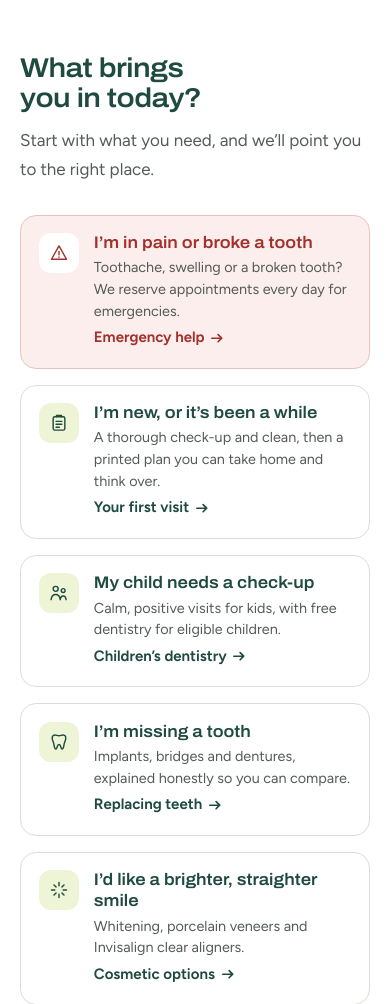
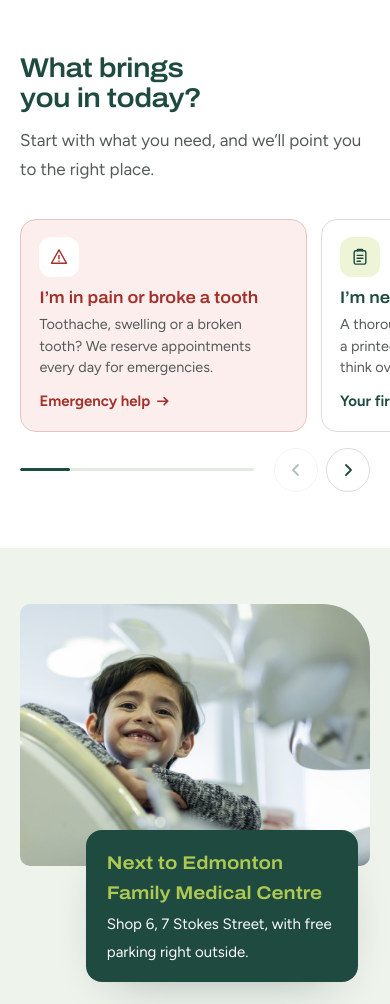
Before and after one commit to DevDznn/south-cairns-dental, a PHP site: page / in a window 390 px wide. Shown: the part 1805-2809 px from the top of the page. Run offline with PHP 8.4, Linux system fonts and the light colour scheme.

Commit message:
Add swipeable phone carousels to homepage card sections
On phones, the "What brings you in", services, dentists and payment
sections become scroll-snap carousels with a peek of the next card,
previous/next buttons and a progress track, instead of long vertical
stacks. Filtering services resets the carousel to the start. Tablet and
desktop keep their grid layouts.

Co-Authored-By: Claude Opus 5.5 <noreply@anthropic.com>

```diff
--- a/assets/css/style.css
+++ b/assets/css/style.css
@@ -1386,19 +1386,21 @@ a[href^="tel:"] { white-space: nowrap; }
   .stats dt { font-size: .82rem; line-height: 1.35; margin-top: .35rem; }
 }
 
-/* Services: cards become thumbnail rows below desktop (two columns on tablets), chips scroll sideways on phones */
+/* Services: a carousel on phones (below), thumbnail rows in two columns on tablets; chips scroll sideways on phones */
 @media (max-width: 639px) {
   .page-home .chips { flex-wrap: nowrap; overflow-x: auto; margin: 0 calc(-1 * var(--gutter)) var(--s-5); padding: 2px var(--gutter); scrollbar-width: none; scroll-snap-type: x proximity; }
   .page-home .chips::-webkit-scrollbar { display: none; }
   .page-home .chip { flex: none; scroll-snap-align: start; }
-  .page-home .svc-grid { grid-template-columns: minmax(0, 1fr); gap: .75rem; }
+  .page-home .svc-card__media { aspect-ratio: 16 / 10; }
 }
-@media (min-width: 640px) and (max-width: 1099px) { .page-home .svc-grid { grid-template-columns: repeat(2, minmax(0, 1fr)); gap: 1rem; } }
+@media (min-width: 640px) and (max-width: 1099px) {
+  .page-home .svc-grid { grid-template-columns: repeat(2, minmax(0, 1fr)); gap: 1rem; }
+  .page-home .svc-card a { flex-direction: row; }
+  .page-home .svc-card__media { flex: none; width: 32%; aspect-ratio: auto; }
+}
 @media (max-width: 1099px) {
-  .page-home .svc-card a { flex-direction: row; }
   .page-home .svc-card:nth-child(4n+1) a { border-top-left-radius: var(--radius-card); }
   .page-home .svc-card:first-child a { border-top-left-radius: 32px; }
-  .page-home .svc-card__media { flex: none; width: 32%; aspect-ratio: auto; }
   .page-home .svc-card__body { padding: .85rem 1rem .95rem; gap: .2rem; }
   .page-home .svc-card strong { font-size: 1.05rem; }
   .page-home .svc-card__desc { font-size: .875rem; line-height: 1.45; display: -webkit-box; -webkit-line-clamp: 3; -webkit-box-orient: vertical; overflow: hidden; }
@@ -1419,9 +1421,9 @@ a[href^="tel:"] { white-space: nowrap; }
 @media (max-width: 959px) { .comfort > :first-child { width: min(100%, 20rem); } }
 @media (max-width: 639px) { .comfort > :first-child { width: min(62%, 14rem); } }
 
-/* Team: two portraits per row on phones, four from tablet up (no 3 + 1 orphan) */
+/* Team: a carousel on phones, two per row on small tablets, four from 760px (no 3 + 1 orphan) */
+@media (min-width: 640px) and (max-width: 759px) { .team-cards { grid-template-columns: repeat(2, minmax(0, 1fr)); gap: 1.5rem .9rem; } }
 @media (max-width: 759px) {
-  .team-cards { grid-template-columns: repeat(2, minmax(0, 1fr)); gap: 1.5rem .9rem; }
   .team-card h3 { font-size: 1rem; margin-top: .75rem; }
   .team-card p { font-size: .82rem; }
 }
@@ -1462,3 +1464,40 @@ a[href^="tel:"] { white-space: nowrap; }
   .page-home .site-footer { padding-bottom: 6.5rem; }
 }
 @media print { .mbar { display: none !important; } }
+
+/* Phone carousels (homepage card sections): swipe with scroll snap; main.js adds the
+   previous/next buttons and progress track. The next card peeks in to show there's more. */
+.carousel-nav { display: none; }
+@media (max-width: 639px) {
+  .is-carousel {
+    display: flex; gap: .85rem; overflow-x: auto; overscroll-behavior-x: contain;
+    scroll-snap-type: x mandatory; scroll-padding-inline: var(--gutter);
+    margin-inline: calc(-1 * var(--gutter)); padding: .25rem var(--gutter) .75rem;
+    scrollbar-width: none;
+  }
+  .is-carousel::-webkit-scrollbar { display: none; }
+  .is-carousel > * { flex: 0 0 82%; min-width: 0; scroll-snap-align: start; }
+  .is-carousel > [hidden] { display: none; }
+  .team-cards.is-carousel > * { flex-basis: 60%; }
+  .concierge.is-carousel a { display: flex; flex-direction: column; gap: .3rem; }
+  .concierge.is-carousel .concierge__icon { flex: none; margin-bottom: .4rem; }
+  .concierge.is-carousel span.more { margin-top: auto; padding-top: .3rem; }
+  .pay.is-carousel .pay__item { display: block; }
+  .pay.is-carousel .pay__item .icon { margin-bottom: .6rem; }
+  .pay.is-carousel .pay__item h3 { margin-bottom: .4rem; }
+  .js .is-carousel > .reveal { opacity: 1; transform: none; }
+  .is-carousel:focus-visible { outline-offset: -3px; }
+
+  .carousel-nav { display: flex; align-items: center; gap: .5rem; margin-top: .25rem; }
+  .carousel-nav[hidden] { display: none; }
+  .carousel-nav__track { position: relative; flex: 1; height: 3px; margin-right: .75rem; border-radius: 3px; background: var(--mist-2); overflow: hidden; }
+  .carousel-nav__track span { position: absolute; top: 0; bottom: 0; left: 0; border-radius: inherit; background: var(--forest); }
+  .carousel-nav__btn { display: grid; place-items: center; flex: none; width: 2.75rem; height: 2.75rem; padding: 0; border-radius: 50%; border: 1.5px solid var(--line); background: #fff; color: var(--forest); cursor: pointer; transition: background-color .18s ease, border-color .18s ease, opacity .18s ease; }
+  .carousel-nav__btn svg { width: 1rem; height: 1rem; }
+  .carousel-nav__btn:not(:disabled):active { background: var(--lime); border-color: var(--lime); }
+  .carousel-nav__btn:disabled { opacity: .35; cursor: default; }
+  .sec--forest .carousel-nav__track, .sec--canopy .carousel-nav__track { background: rgba(255,255,255,.18); }
+  .sec--forest .carousel-nav__track span, .sec--canopy .carousel-nav__track span { background: var(--lime); }
+  .sec--forest .carousel-nav__btn, .sec--canopy .carousel-nav__btn { background: transparent; border-color: rgba(255,255,255,.4); color: #fff; }
+}
+@media (max-width: 359px) { .is-carousel > * { flex-basis: 88%; } .team-cards.is-carousel > * { flex-basis: 66%; } }
--- a/assets/js/main.js
+++ b/assets/js/main.js
@@ -250,9 +250,50 @@
           if (match) { shown++; card.classList.add("is-in"); }
         });
         if (live) live.textContent = "Showing " + shown + (shown === 1 ? " treatment" : " treatments");
+        // On phones the grid is a carousel: start the filtered set from the beginning
+        grid.scrollLeft = 0;
+        grid.dispatchEvent(new Event("scroll"));
       });
     });
   }
+
+  /* ---------- Homepage card carousels on phones: swipe, or use the previous/next buttons ---------- */
+  var chevron = function (d) { return '<svg viewBox="0 0 16 16" aria-hidden="true" focusable="false"><path d="' + d + '" fill="none" stroke="currentColor" stroke-width="1.8" stroke-linecap="round" stroke-linejoin="round"/></svg>'; };
+  document.querySelectorAll(".page-home .concierge, .page-home .svc-grid, .page-home .team-cards, .page-home .pay").forEach(function (list, n) {
+    var heading = list.closest("section") && list.closest("section").querySelector("h2");
+    var label = heading ? heading.textContent.trim() : "cards";
+    if (!list.id) list.id = "carousel-" + n;
+    list.classList.add("is-carousel");
+    var nav = document.createElement("div");
+    nav.className = "carousel-nav";
+    nav.innerHTML = '<div class="carousel-nav__track" aria-hidden="true"><span></span></div>' +
+      '<button type="button" class="carousel-nav__btn" data-dir="-1" aria-controls="' + list.id + '" aria-label="Previous: ' + label + '">' + chevron("M10 3 5 8l5 5") + '</button>' +
+      '<button type="button" class="carousel-nav__btn" data-dir="1" aria-controls="' + list.id + '" aria-label="Next: ' + label + '">' + chevron("M6 3l5 5-5 5") + '</button>';
+    list.parentNode.insertBefore(nav, list.nextSibling);
+    var bar = nav.querySelector(".carousel-nav__track span"), btns = nav.querySelectorAll("button");
+    function update() {
+      var max = list.scrollWidth - list.clientWidth;
+      nav.hidden = max <= 2; // nothing to scroll, e.g. on tablet and desktop where the cards sit in a grid
+      if (nav.hidden) return;
+      btns[0].disabled = list.scrollLeft <= 2;
+      btns[1].disabled = list.scrollLeft >= max - 2;
+      // Keep keyboard focus on a usable button when one end is reached
+      if (btns[0].disabled && document.activeElement === btns[0]) btns[1].focus();
+      if (btns[1].disabled && document.activeElement === btns[1]) btns[0].focus();
+      bar.style.width = (list.clientWidth / list.scrollWidth * 100) + "%";
+      bar.style.left = (list.scrollLeft / list.scrollWidth * 100) + "%";
+    }
+    nav.addEventListener("click", function (e) {
+      var b = e.target.closest("button");
+      if (!b) return;
+      var card = Array.prototype.find.call(list.children, function (c) { return !c.hidden; });
+      var step = card ? card.getBoundingClientRect().width + parseFloat(getComputedStyle(list).columnGap || 0) : list.clientWidth;
+      list.scrollBy({ left: step * +b.getAttribute("data-dir"), behavior: reduce ? "auto" : "smooth" });
+    });
+    list.addEventListener("scroll", update, { passive: true });
+    window.addEventListener("resize", update);
+    update();
+  });
 
   /* ---------- Smooth accordion open/close (native <details> still works without JS) ---------- */
   if (!reduce) {
```
